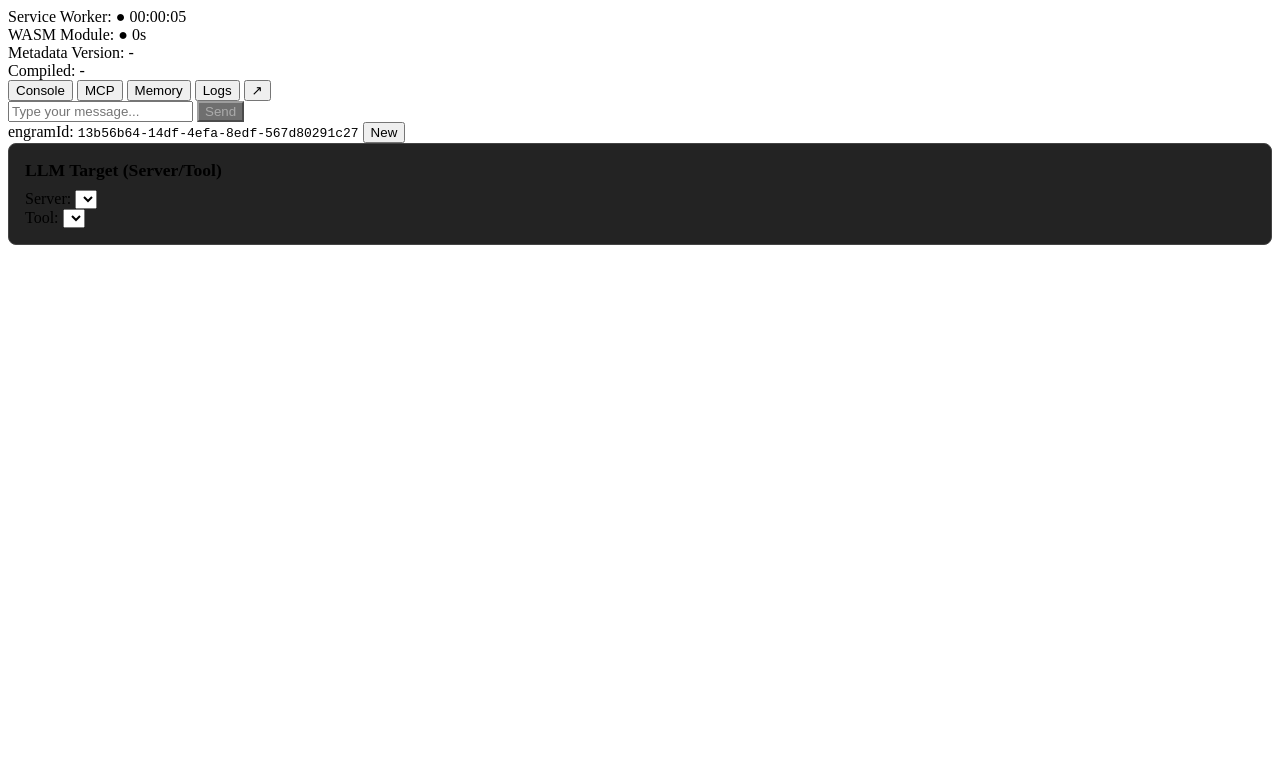
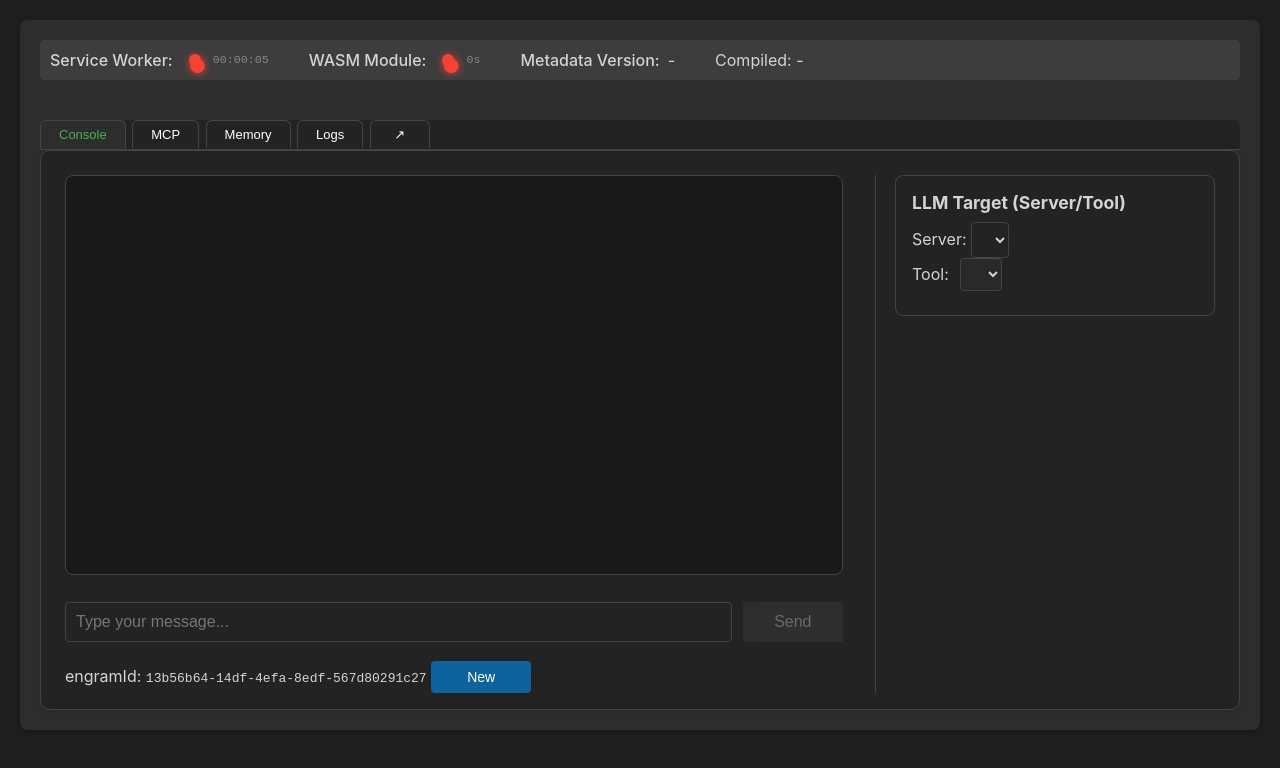
Before and after one commit to patrick-glean/mcp-browswer-client, a website: page public/index.html in a window 1280 px wide. Drawn offline with Linux system fonts and the light colour scheme; the site is published under a folder, as on GitHub Pages, so addresses that start at the root find nothing.

Commit message:
update for relative linking

```diff
--- a/public/index.html
+++ b/public/index.html
@@ -4,8 +4,8 @@
     <meta charset="UTF-8">
     <meta name="viewport" content="width=device-width, initial-scale=1.0">
     <title>MCP Client Test</title>
-    <link rel="icon" type="image/svg+xml" href="/favicon.svg">
-    <link rel="stylesheet" href="/styles.css">
+    <link rel="icon" type="image/svg+xml" href="./favicon.svg">
+    <link rel="stylesheet" href="./styles.css">
     <style>
         .three-panel-memory {
             display: flex;
```
